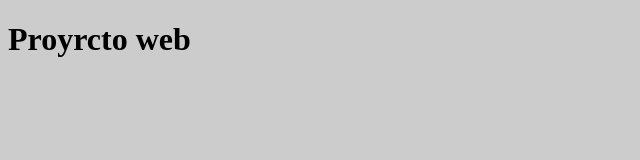
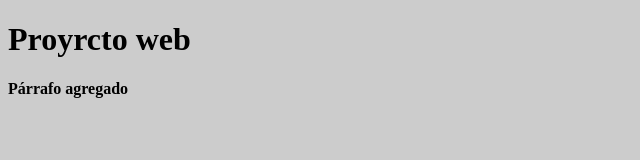
Before and after one commit to robertorodriguezNet/CursoGit, a plain HTML site: page index.html in a window 1280 px wide. Shown: the whole page, without its empty margins (0-640 px from the left). Drawn offline with Linux system fonts and the light colour scheme.

Commit message:
Update index.html

```diff
--- a/index.html
+++ b/index.html
@@ -6,6 +6,7 @@
 <body>
 
     <h1>Proyrcto web</h1>
+    <p>P&aacute;rrafo agregado</>
 
 </body>
 </html>
```
